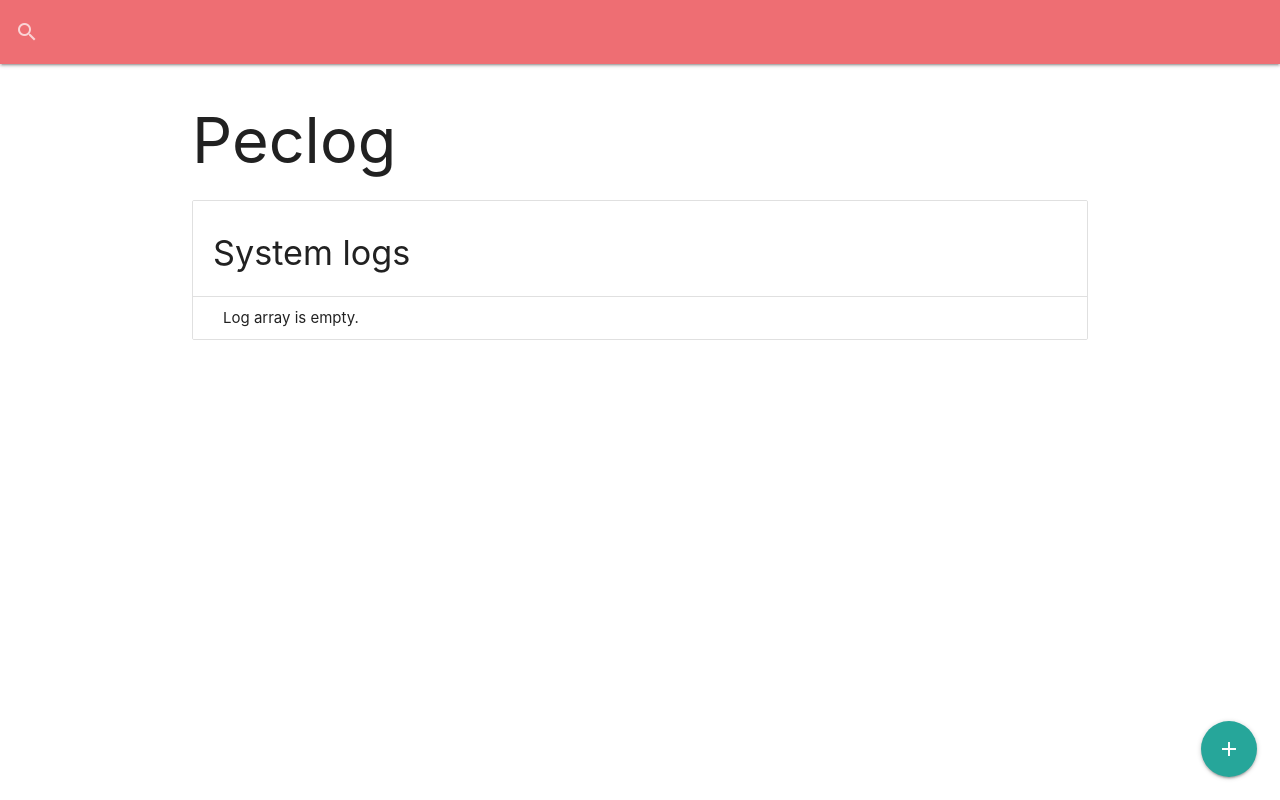
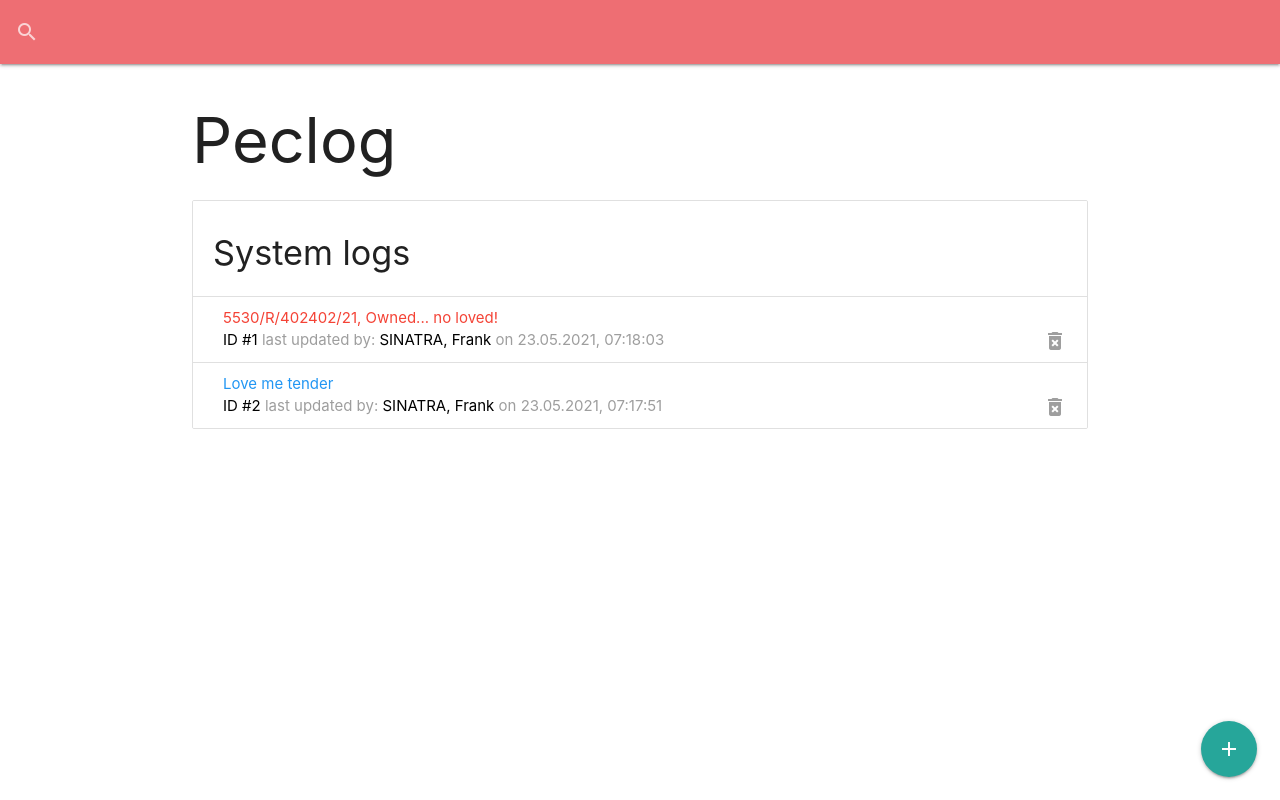
Before and after one commit to pecca86/peclog, a React (Create React App) app: page / in a window 1280 px wide. Built offline with nearby package versions, Linux system fonts and the light colour scheme; data requests are answered from the project's data file.

Commit message:
added key to tech selector

```diff
--- a/db.json
+++ b/db.json
@@ -1,4 +1,35 @@
 {
-  "logs": [],
-  "techs": []
+  "logs": [
+    {
+      "id": 1,
+      "message": "5530/R/402402/21, Owned... no loved!",
+      "attention": true,
+      "tech": "SINATRA, Frank",
+      "date": "2021-05-23T19:18:03.779Z"
+    },
+    {
+      "message": "Love me tender",
+      "tech": "SINATRA, Frank",
+      "attention": false,
+      "date": "2021-05-23T19:17:51.425Z",
+      "id": 2
+    }
+  ],
+  "techs": [
+    {
+      "firstname": "Janina",
+      "lastname": "Sysselkeit",
+      "id": 1
+    },
+    {
+      "firstname": "Pekka",
+      "lastname": "Ranta-aho",
+      "id": 2
+    },
+    {
+      "firstname": "Frank",
+      "lastname": "Sinatra",
+      "id": 3
+    }
+  ]
 }
--- a/src/components/techs/TechSelectItem.js
+++ b/src/components/techs/TechSelectItem.js
@@ -8,7 +8,7 @@ import PropTypes from "prop-types";
 const TechSelectItem = ({ tech }) => {
   const { techs } = tech;
   return techs.map((techItem) => (
-    <option value={techItem.lastname}>
+    <option value={`${techItem.lastname.toUpperCase()}, ${techItem.firstname}`} key={techItem.id}>
       {techItem.firstname} {techItem.lastname}
     </option>
   ));
```
